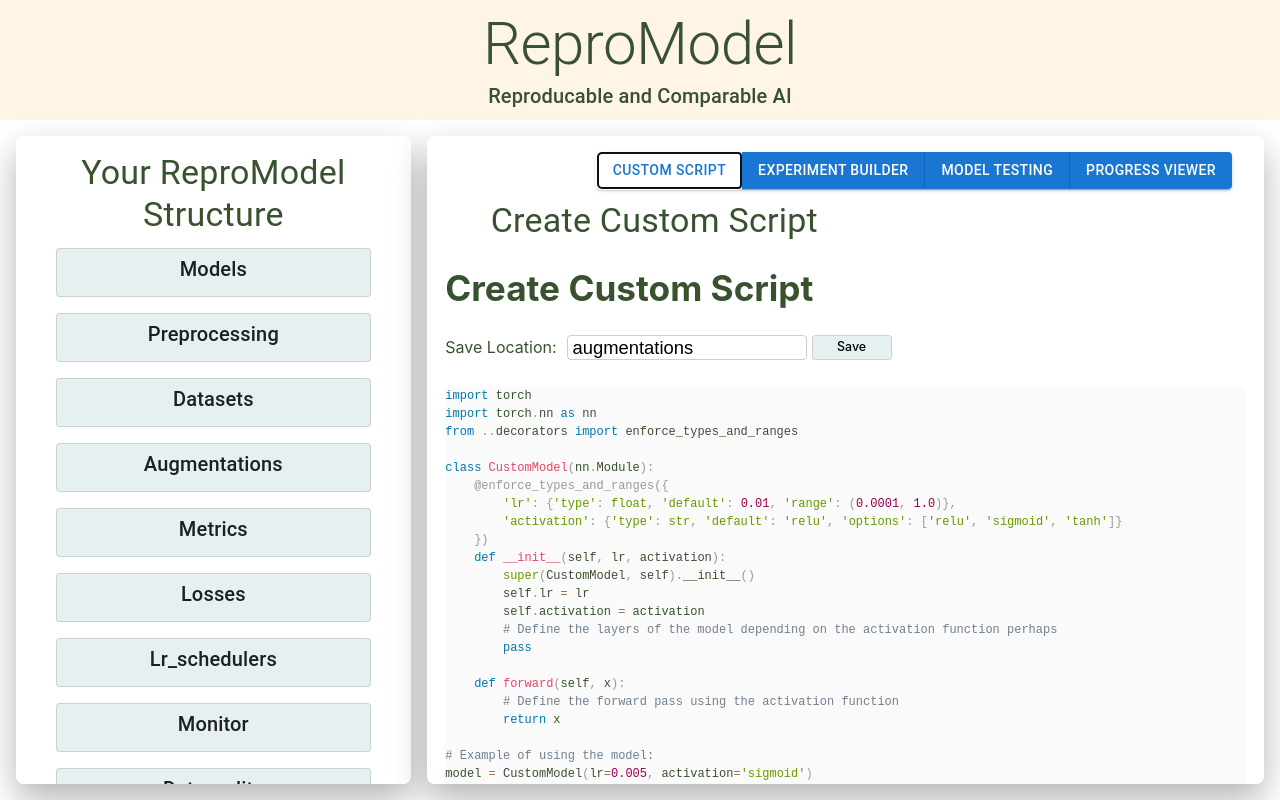
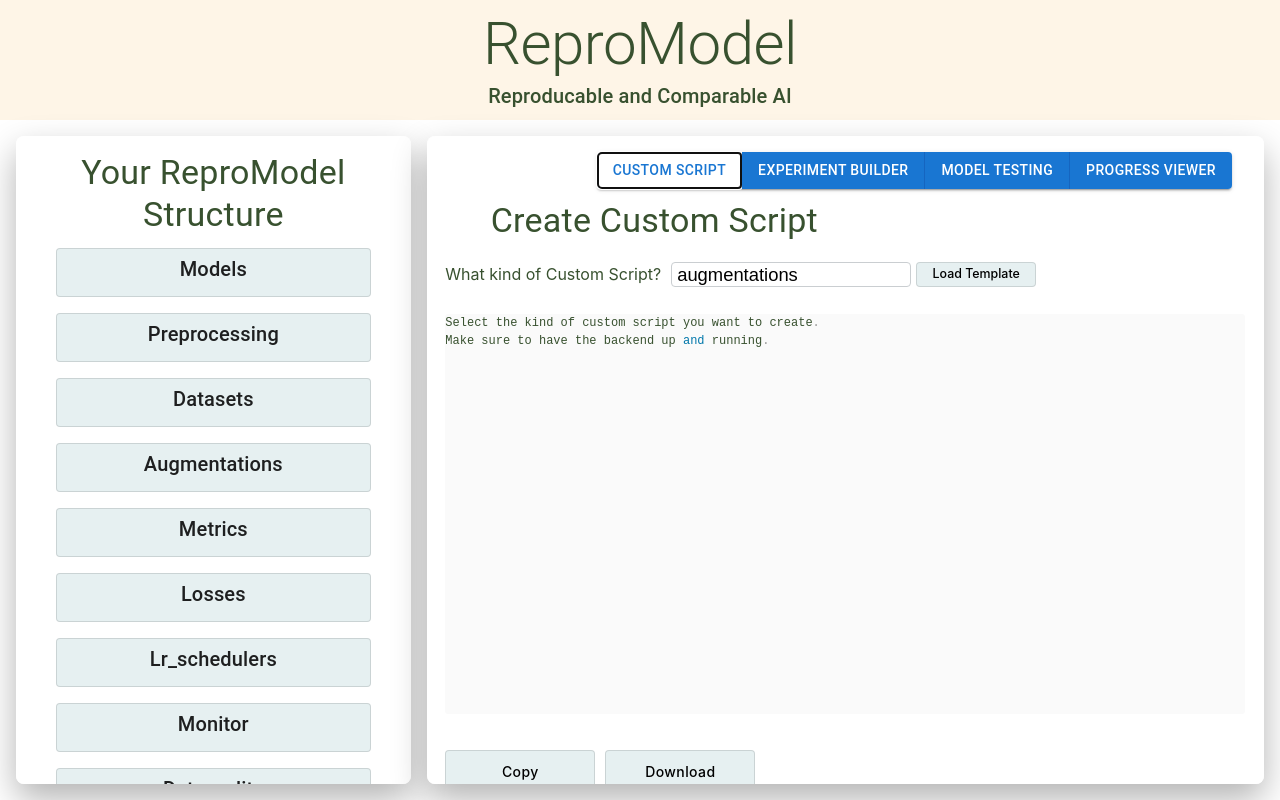
Before and after one commit to ReproModel/repromodel, a React (Vite) app: page / in a window 1280 px wide. Both pictures are taken after a click on the button "CUSTOM SCRIPT". Built offline with nearby package versions, Linux system fonts and the light colour scheme.

Commit message:
Add functionality to backend and frontend to retrieve each template

```diff
--- a/src/components/ui/code-editor/code-editor.css
+++ b/src/components/ui/code-editor/code-editor.css
@@ -15,7 +15,7 @@
     padding-top: 20px;
 }
 
-.save-dropdown {
+.category-dropdown {
     margin-left: 10px;
     padding-left: 5px;
     appearance: none;
@@ -32,7 +32,7 @@
 
 .save-button {
     margin-left: 5px;
-    width: 80px;
+    width: 120px;
     height: 25px;
     border: 1px solid rgba(0, 0, 0, 0.12);
     border-radius: 4px;
--- a/src/components/ui/code-editor/code-editor.jsx
+++ b/src/components/ui/code-editor/code-editor.jsx
@@ -1,109 +1,99 @@
-import { highlight, languages } from "prismjs/components/prism-core"
+import { highlight, languages } from "prismjs/components/prism-core";
 
-import dedent from "dedent"
-import Editor from "react-simple-code-editor"
-import React from "react"
+import dedent from "dedent";
+import Editor from "react-simple-code-editor";
+import React from "react";
+import axios from "axios";
 
-import "./code-editor.css"
-import "prismjs/components/prism-clike"
-import "prismjs/components/prism-python"
-import "prismjs/themes/prism.css"
+import "./code-editor.css";
+import "prismjs/components/prism-clike";
+import "prismjs/components/prism-python";
+import "prismjs/themes/prism.css";
 
 const CodeEditor = ({ label }) => {
-
   const [code, setCode] = React.useState(
     dedent`
-    import torch
-    import torch.nn as nn
-    from ..decorators import enforce_types_and_ranges
-
-    class CustomModel(nn.Module):
-        @enforce_types_and_ranges({
-            'lr': {'type': float, 'default': 0.01, 'range': (0.0001, 1.0)},
-            'activation': {'type': str, 'default': 'relu', 'options': ['relu', 'sigmoid', 'tanh']}
-        })
-        def __init__(self, lr, activation):
-            super(CustomModel, self).__init__()
-            self.lr = lr
-            self.activation = activation
-            # Define the layers of the model depending on the activation function perhaps
-            pass
-
-        def forward(self, x):
-            # Define the forward pass using the activation function
-            return x
-
-    # Example of using the model:
-    model = CustomModel(lr=0.005, activation='sigmoid')
-    print("Model learning rate:", model.lr)
-    print("Model activation function:", model.activation)
+    Select the kind of custom script you want to create.
+    Make sure to have the backend up and running.
     `
-  )
+  );
+  const fetchCustomScriptTemplate = async (type) => {
+    try {
+      const response = await axios.get(
+        "http://127.0.0.1:5005/get-custom-script-template",
+        {
+          params: { type },
+        }
+      );
+      console.log(response.data);
+      setCode(response.data);
+    } catch (error) {
+      console.error("Error fetching data:", error);
+    }
+  };
 
   return (
     <div>
+      <div className="container">
+        <div className="save-container">
+          <label className="save-lable" htmlFor="save">
+            What kind of Custom Script?
+          </label>
 
-      <div className = "container">
+          <select className="category-dropdown" id="CustomScriptCategories" name="save">
+            <option value="augmentations">augmentations</option>
+            <option value="datasets">datasets</option>
+            <option value="early_stopping">early_stopping</option>
+            <option value="losses">losses</option>
+            <option value="metrics">metrics</option>
+            <option value="models">models</option>
+            <option value="postprocessing">postprocessing</option>
+            <option value="preprocessing">preprocessing</option>
+          </select>
 
-          <div className = "label">
-            <strong>{ label }</strong>
+          <button
+            onClick={() => {
+              const selectElement = document.getElementById("CustomScriptCategories");
+              const selectedValue = selectElement.value;
+              fetchCustomScriptTemplate(selectedValue);
+            }}
+            className="save-button"
+          >
+            Load Template
+          </button>
         </div>
 
-          <div className = "save-container">
-
-            <label className = "save-lable" htmlFor = "save">Save Location:</label>
-
-            <select className = "save-dropdown" id = "save" name = "save">
-              <option value = "augmentations">augmentations</option>
-              <option value = "datasets">datasets</option>
-              <option value = "early_stopping">early_stopping</option>
-              <option value = "losses">losses</option>
-              <option value = "metrics">metrics</option>
-              <option value = "models">models</option>
-              <option value = "postprocessing">postprocessing</option>
-              <option value = "preprocessing">preprocessing</option>
-            </select>
-
-            <button className = "save-button">Save</button>
-
-          </div>
-
-          <div className = "container-content">
-
-            <div className = "container-editor-area">
-
+        <div className="container-content">
+          <div className="container-editor-area">
             <Editor
-                className = "container-editor"
-                value = { code }
-                onValueChange = { code => setCode(code) }
-                highlight = { code => highlight(code, languages.py) }
+              className="container-editor"
+              value={code}
+              onValueChange={(code) => setCode(code)}
+              highlight={(code) => highlight(code, languages.py)}
             />
           </div>
-
         </div>
 
         <div>
-
           <button
-              type = "submit"
-              className = "button"
-              onClick = { () => navigator.clipboard.writeText(code) }>
+            type="submit"
+            className="button"
+            onClick={() => navigator.clipboard.writeText(code)}
+          >
             Copy
           </button>
 
           <button
-              type = "submit"
-              className = "button right-button"
-              onClick = { () => console.log("Download clicked.") }>
+            type="submit"
+            className="button right-button"
+            onClick={() => console.log("Download clicked.")}
+          >
             Download
           </button>
+        </div>
+      </div>
+    </div>
+  );
+};
 
-            </div>
-
-        </div>
-
-    </div>
-  )
-}
-
-export default CodeEditor
+export default CodeEditor;
```
Also changed, not shown: 1 other file (tests, documents, lock files or other folders). Lines whose indentation alone changed are shown as unchanged.
